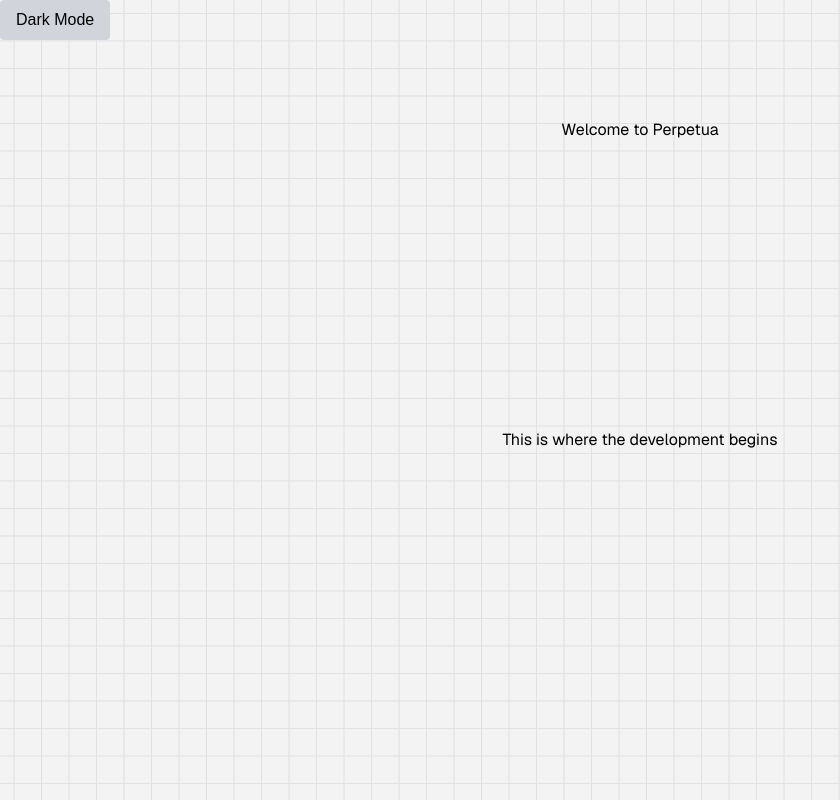
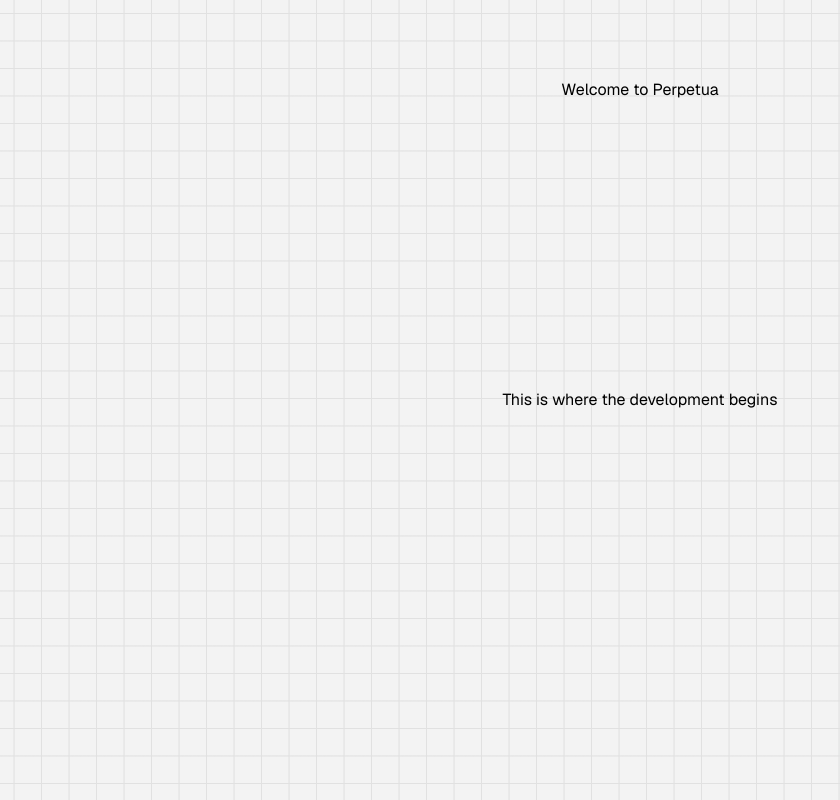
Before and after one commit to kiing-dom/perpetua, a Next.js app: page / in a window 1280 px wide. Shown: the top 800 px of the page, without its empty margins (0-840 px from the left). Built offline with nearby package versions, Linux system fonts and the light colour scheme.

Commit message:
removed basic header to replace with header component

```diff
--- a/src/app/RootLayout.tsx
+++ b/src/app/RootLayout.tsx
@@ -21,15 +21,8 @@ export default function RootLayout({
 }: {
     children: React.ReactNode;
 }) {
-    const [darkMode, setDarkMode] = useState(false);
 
-    useEffect(() => {
-        const storedTheme = localStorage.getItem("theme");
-        if (storedTheme === "dark") {
-            document.documentElement.classList.add("dark");
-            setDarkMode(true);
-        }
-    }, []);
+
 
 
     return (
@@ -38,15 +31,7 @@ export default function RootLayout({
                 className={`${geistSans.variable} ${geistMono.variable} antialiased bg-custom-grid min-h-screen`}
             >
 
-                    <button
-                        onClick={() => {
-                            const newTheme = toggleDarkMode();
-                            setDarkMode(newTheme);
-                        }}
-                        className="dark:bg-gray-800 dark:text-white text-black bg-gray-300 rounded px-4 py-2"
-                    >
-                        {darkMode ? 'Light Mode' : 'Dark Mode'}
-                    </button>
+
 
                 {children}
             </body>
```
